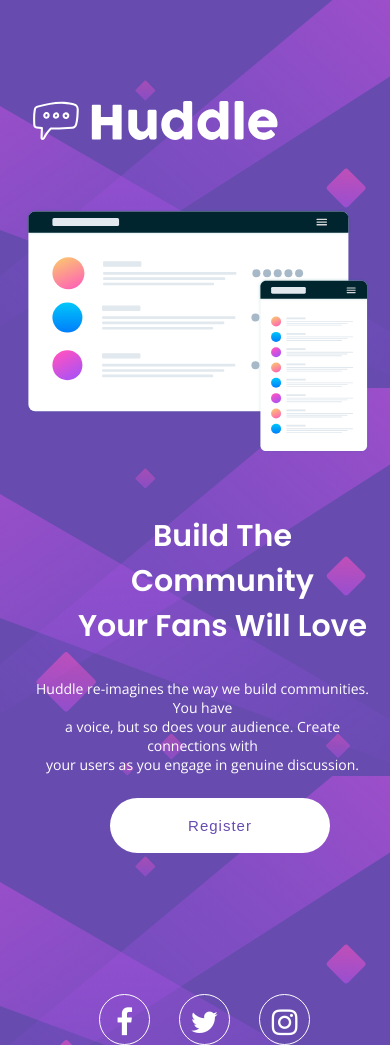
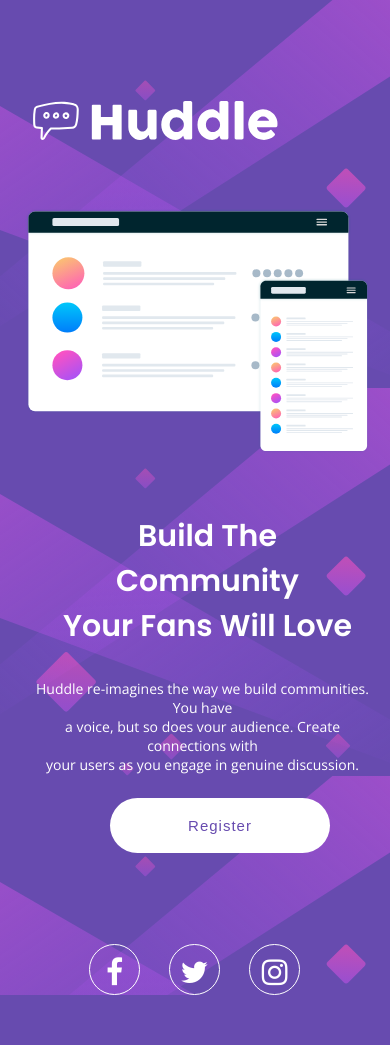
Before and after one commit to JUSTMEHER/huddletop-frontend, a plain HTML site: page index.html in a window 390 px wide. After the commit the page ends 995 px from the top, so only its background shows below. Drawn offline with nearby package versions, Linux system fonts and the light colour scheme.

Commit message:
Update style.css

```diff
--- a/style.css
+++ b/style.css
@@ -154,7 +154,7 @@ button:hover{
     h1{
         font-size: 30px;
         text-align: center;
-        margin-left: 50px;
+        margin-left: 20px;
 
     }
     .huddle{
@@ -171,7 +171,8 @@ button:hover{
         position: static;
     }
     .fa{
-        margin-bottom: -100px;
+        margin-bottom: -50px;
+        margin-right: 10px;
     }
 }
 .icons{
```
